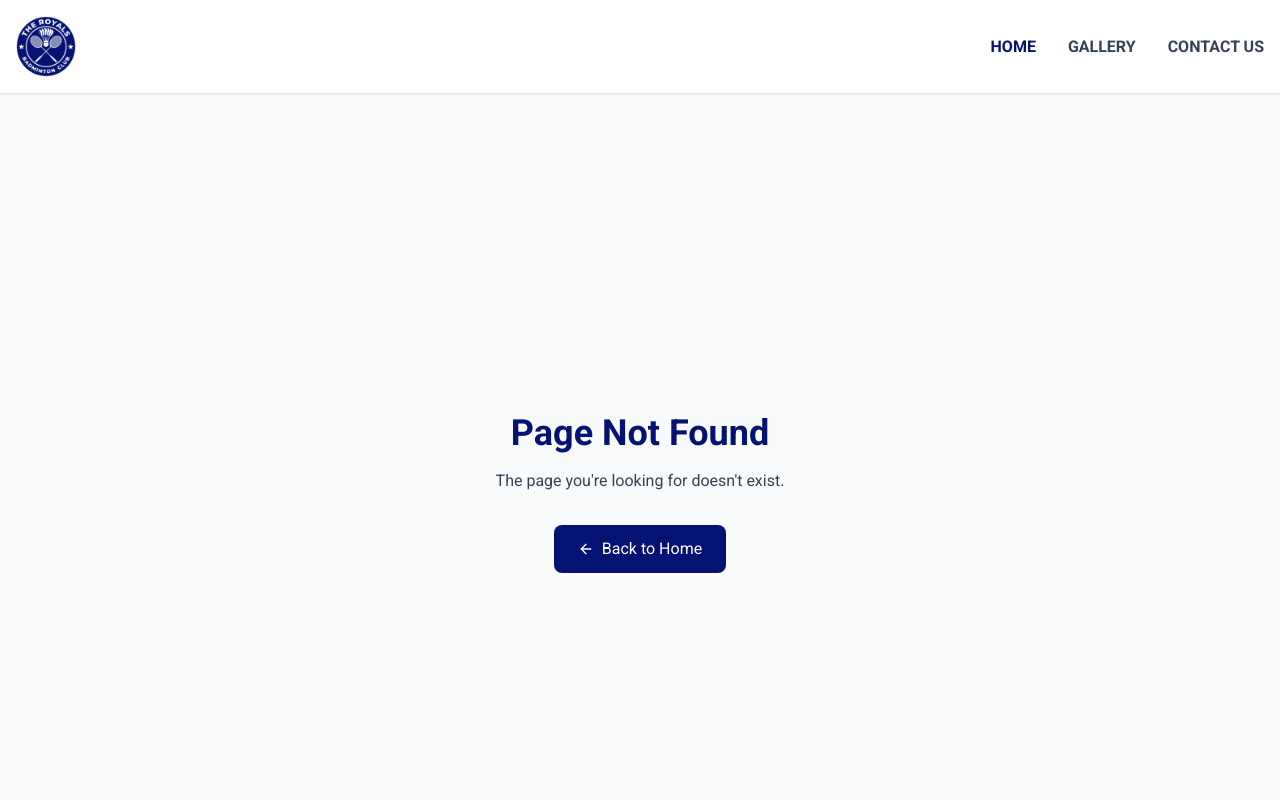
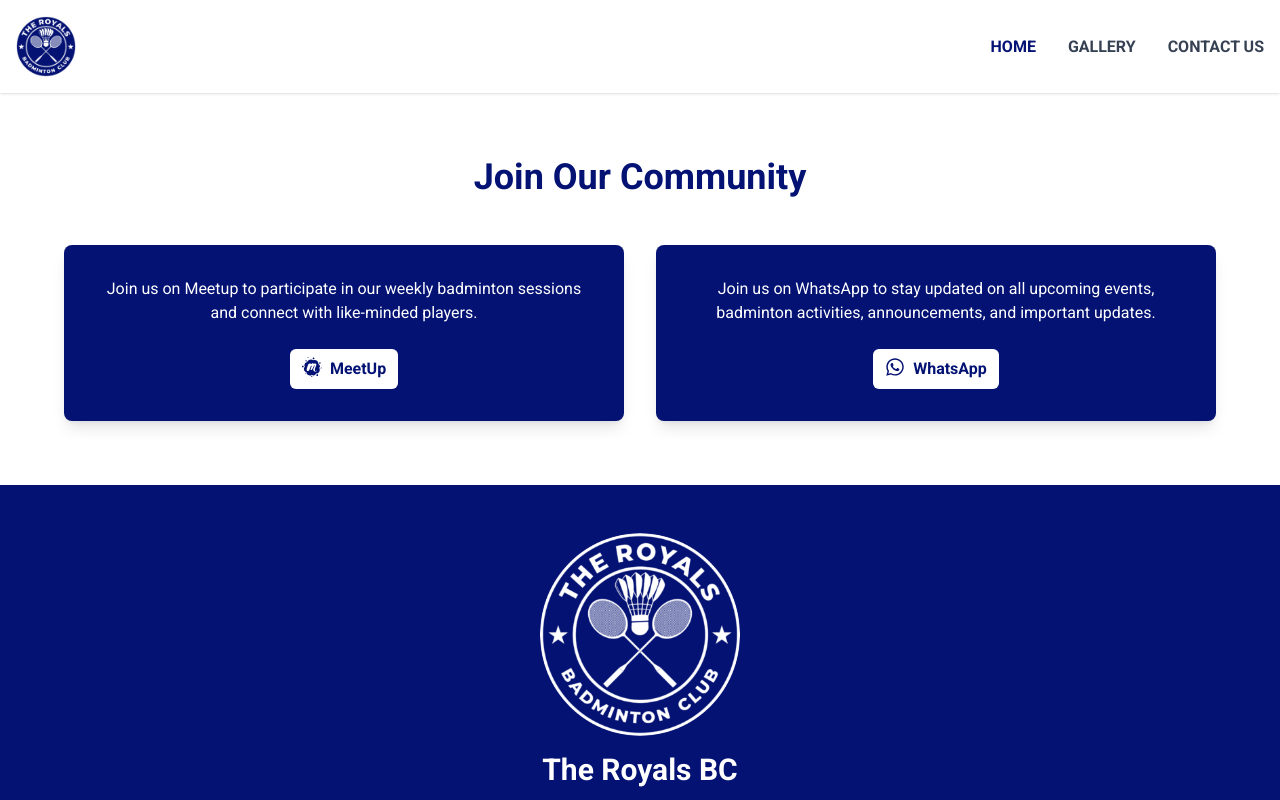
Before and after one commit to TheSamarHayat/TheRoyalsBC, a Next.js app: page /join-us in a window 1280 px wide. Shown: the top 800 px of the page. Built offline with nearby package versions, Linux system fonts and the light colour scheme.

Commit message:
update
update

```diff
--- a/app/coach/[name]/page.tsx
+++ b/app/coach/[name]/page.tsx
@@ -3,7 +3,7 @@ import Image from "next/image";
 import Link from "next/link";
 import { notFound } from "next/navigation";
 import { getCoachBySlug } from "@/lib/coachData";
-import { ArrowLeft, Phone, Mail, MapPin } from "lucide-react";
+import { FaArrowLeft, FaPhone, FaEnvelope } from "react-icons/fa6";
 
 interface CoachPageProps {
   params: Promise<{
@@ -27,7 +27,7 @@ export default async function CoachPage({ params }: CoachPageProps) {
             href="/"
             className="inline-flex items-center text-white/80 hover:text-white transition-colors mb-8"
           >
-            <ArrowLeft className="w-4 h-4 mr-2" />
+            <FaArrowLeft className="w-4 h-4 mr-2" />
             Back to Home
           </Link>
 
@@ -55,7 +55,7 @@ export default async function CoachPage({ params }: CoachPageProps) {
 
               <div className="space-y-3">
                 <div className="flex items-center justify-start">
-                  <Phone className="w-5 h-5 mr-3 flex-shrink-0" />
+                  <FaPhone className="w-5 h-5 mr-3 flex-shrink-0" />
                   <Link
                     href={`tel:${coach.phone}`}
                     className="hover:text-white/80 transition-colors !text-white text-lg"
@@ -64,19 +64,13 @@ export default async function CoachPage({ params }: CoachPageProps) {
                   </Link>
                 </div>
                 <div className="flex items-center justify-start">
-                  <Mail className="w-5 h-5 mr-3 flex-shrink-0" />
+                  <FaEnvelope className="w-5 h-5 mr-3 flex-shrink-0" />
                   <Link
                     href={`mailto:${coach.email}`}
                     className="hover:text-white/80 transition-colors !text-white text-lg"
                   >
                     {coach.email}
                   </Link>
-                </div>
-                <div className="flex items-center justify-start">
-                  <MapPin className="w-5 h-5 mr-3 flex-shrink-0" />
-                  <span className="!text-white text-lg">
-                    East London & Greater London
-                  </span>
                 </div>
               </div>
             </div>
--- /dev/null
+++ b/app/join-us/page.tsx
@@ -0,0 +1,58 @@
+import React from "react";
+import Link from "next/link";
+import { FaMeetup, FaWhatsapp } from "react-icons/fa6";
+
+const JoinUsPage = () => {
+  const communityData = [
+    {
+      id: "meetup",
+      title: "MeetUp",
+      description:
+        "Join us on Meetup to participate in our weekly badminton sessions and connect with like-minded players.",
+      href: "https://www.meetup.com/theroyalsbc",
+      icon: FaMeetup,
+    },
+    {
+      id: "whatsapp",
+      title: "WhatsApp",
+      description:
+        "Join us on WhatsApp to stay updated on all upcoming events, badminton activities, announcements, and important updates.",
+      href: "https://chat.whatsapp.com/IBiAZO3J3UK81dJp0xpXS8",
+      icon: FaWhatsapp,
+    },
+  ];
+
+  return (
+    <div className="bg-white py-[64px] px-4 ">
+      <div className="container">
+        <h1 className="text-4xl font-bold mb-12 text-center">
+          Join Our Community
+        </h1>
+        <div className="flex flex-col md:flex-row gap-8 max-w-6xl mx-auto ">
+          {communityData.map((item) => {
+            const IconComponent = item.icon;
+            return (
+              <div
+                key={item.id}
+                className="flex-1 bg-primary p-8 rounded-lg shadow-lg flex flex-col items-center text-center"
+              >
+                <p className="!text-white text-lg mb-6">{item.description}</p>
+                <Link
+                  href={item.href}
+                  target="_blank"
+                  rel="noopener noreferrer"
+                  className="px-3 py-2 font-bold flex gap-2 bg-white text-primary rounded-md w-fit hover:bg-gray-100 transition-colors cursor-pointer"
+                >
+                  <IconComponent className="text-xl" />
+                  <span>{item.title}</span>
+                </Link>
+              </div>
+            );
+          })}
+        </div>
+      </div>
+    </div>
+  );
+};
+
+export default JoinUsPage;
--- a/components/Hero.tsx
+++ b/components/Hero.tsx
@@ -1,5 +1,6 @@
 import { Handshake } from "lucide-react";
 import Image from "next/image";
+import Link from "next/link";
 import React from "react";
 
 const Hero = () => {
@@ -12,10 +13,13 @@ const Hero = () => {
             Dedicated to Elevating Badminton Excellence in East London with
             Passion, Diversity, Integrity, and Sportsmanship
           </p>
-          <button className="px-3 py-2 font-bold flex gap-2 bg-white text-primary rounded-md w-fit">
+          <Link
+            href="/join-us"
+            className="px-3 py-2 font-bold flex gap-2 bg-white text-primary rounded-md w-fit hover:bg-gray-100 transition-colors cursor-pointer"
+          >
             <Handshake />
             Join Us
-          </button>
+          </Link>
           <p className="!text-white">
             The Royals Badminton Club is a vibrant community for upper
             intermediate, advanced, and expert badminton players in East London
--- a/lib/footerData.ts
+++ b/lib/footerData.ts
@@ -81,10 +81,10 @@ export const footerData: FooterData = {
       label: "Tumblr",
     },
   ],
-  copyright: "© 2024. All Rights Reserved.",
+  copyright: `© ${getCurrentYear()}. All Rights Reserved.`,
   companyInfo: {
     name: "The Royals Badminton Club",
-    year: 2024,
+    year: getCurrentYear(),
   },
 };
 
```
